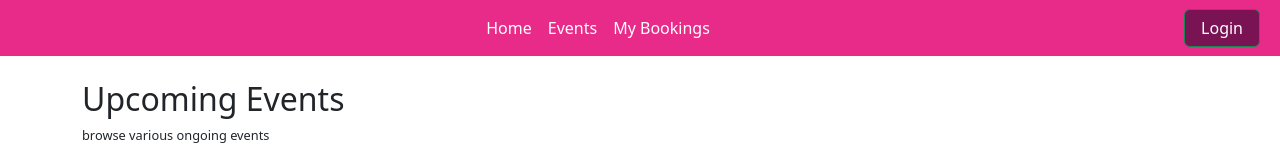
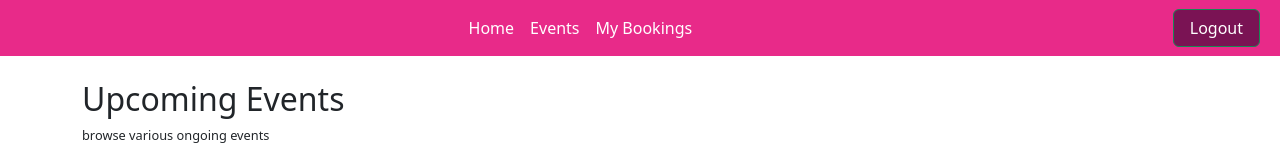
Before and after one commit to ArronRahul/EventBooking, an Angular app: page /home in a window 1280 px wide. Shown: the top 160 px of the page. Built offline with nearby package versions, Linux system fonts and the light colour scheme; no server answers; sample sign-in values are in the browser's storage.

Commit message:
login auth completed

```diff
--- a/src/app/app.component.html
+++ b/src/app/app.component.html
@@ -26,9 +26,17 @@
 
     </div>
     <div class="d-flex align-items-center">
-      <button type="button" class="btn btn-success px-3 me-2" (click)="openLoginModal()">
-        Login
-      </button>
+      @if (userObj.UserId==0) {
+        <button type="button" class="btn btn-success px-3 me-2" (click)="openLoginModal()">
+          Login
+        </button>
+      }@else {
+        <p class="mb-0 me-4">{{userObj.password}}</p>
+        <button type="button" class="btn btn-success px-3 me-2" (click)="logoff()">
+          Logout
+        </button>
+      }
+
 
     </div>
     <!-- Collapsible wrapper -->
--- a/src/app/app.component.ts
+++ b/src/app/app.component.ts
@@ -25,6 +25,14 @@ export class AppComponent {
   loginObj: ILogin = new ILogin();
 
   userObj: any = new User();
+
+
+  constructor() {
+    const loggedData= localStorage.getItem('eventUser');
+    if(loggedData != null){
+      this.userObj = JSON.parse(loggedData);
+    }
+  }
 
   openLoginModal(): void {
     console.log('Login button clicked'); // Debug log
@@ -64,6 +72,7 @@ export class AppComponent {
       if (res.result) {
         alert('User login successful')
         localStorage.setItem('eventUser', JSON.stringify(res.data));
+        this.userObj = res.data
         this.closeLoginModal()
       }
       else{
@@ -71,4 +80,8 @@ export class AppComponent {
       }
     })
   }
+  logoff(){
+    localStorage.removeItem('eventUser');
+    this.userObj = new User();
+  }
 }
```
